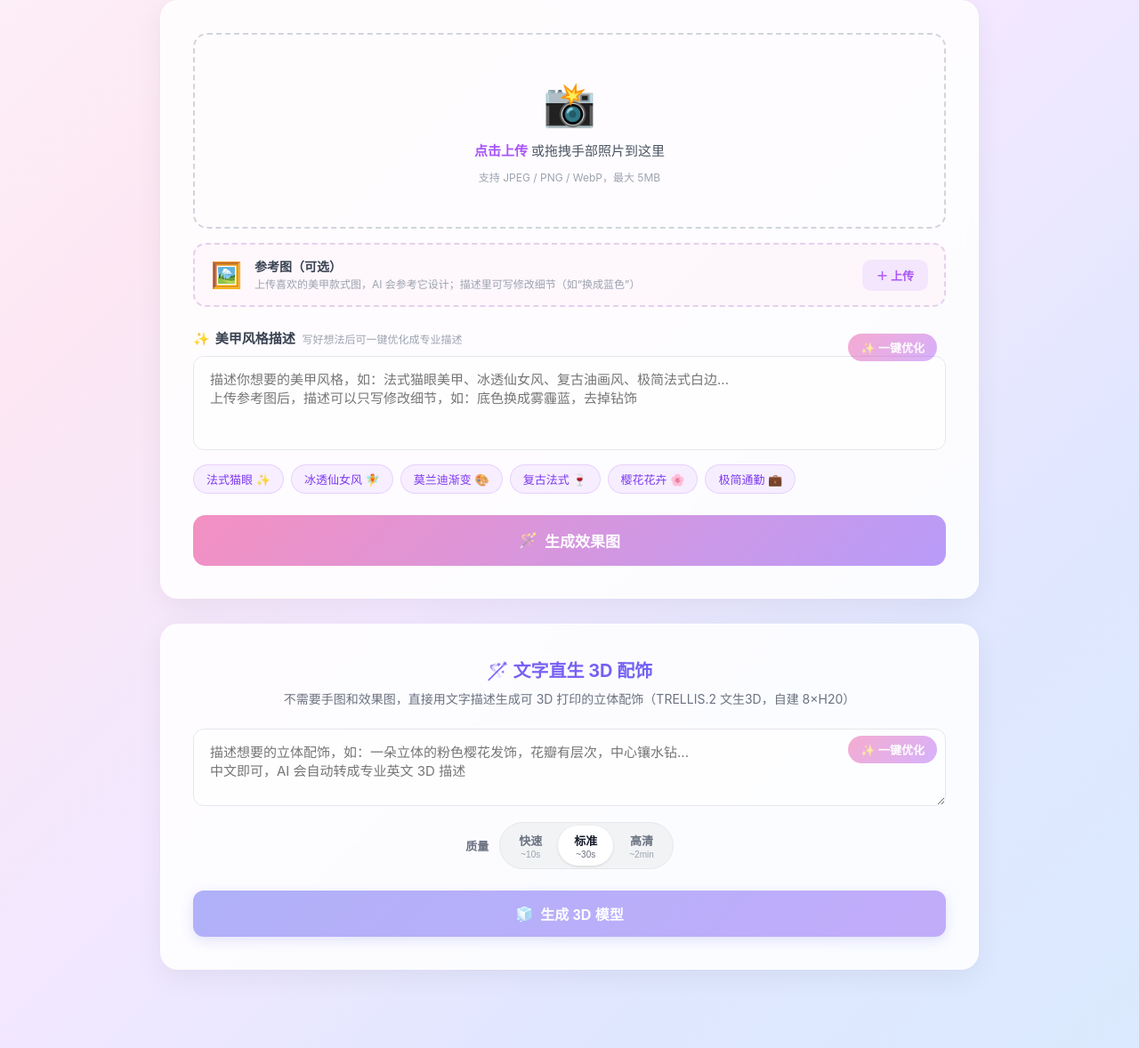
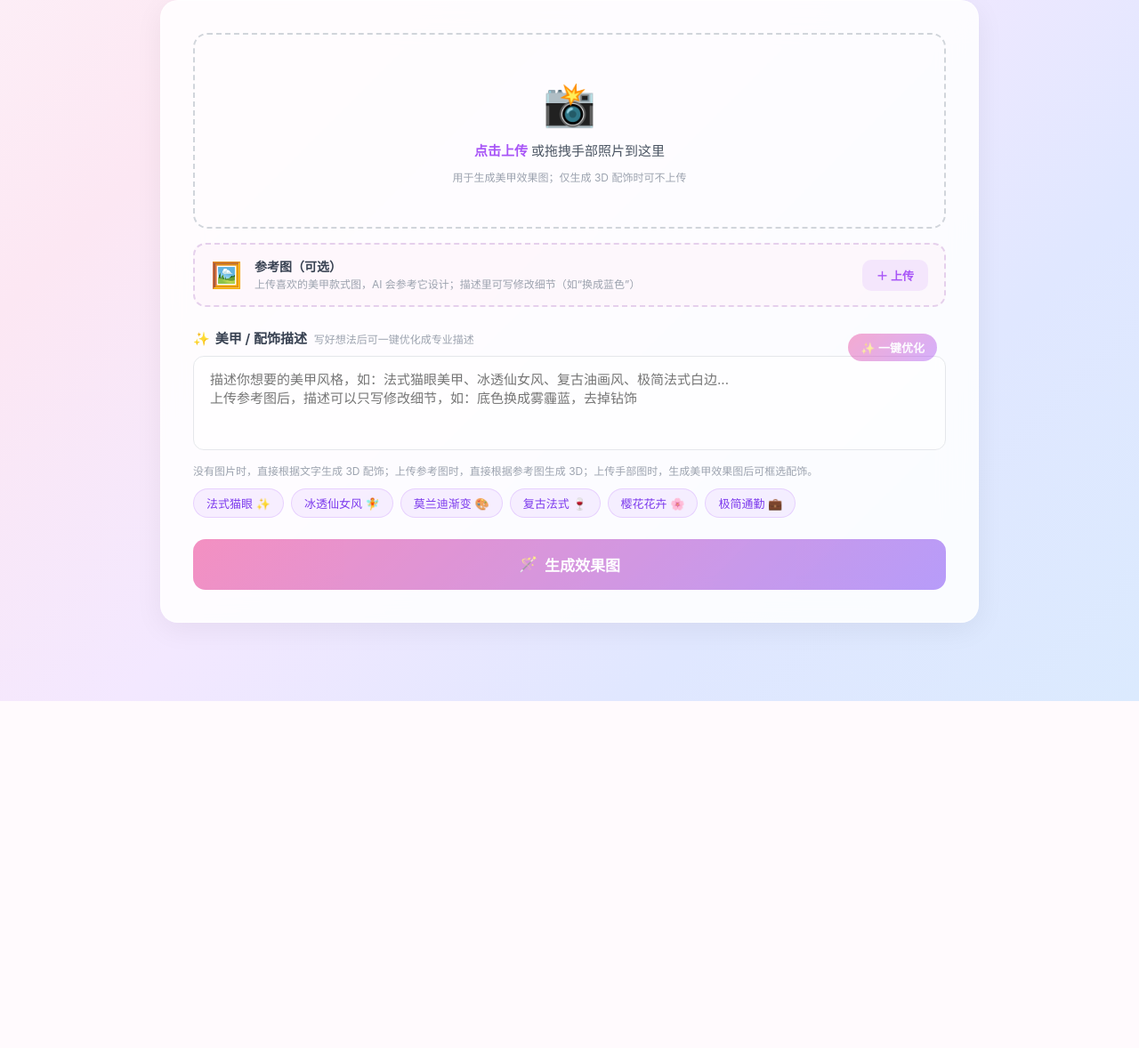
Before and after one commit to hanna-jiyuan/nailfree, a FastAPI app: template templates/index.html in a window 1280 px wide. Shown: the part 222-1400 px from the top of the page at 89% size. After the commit the page ends 1010 px from the top, so only its background shows below. Run offline with FastAPI, Linux system fonts and the light colour scheme; the template is opened without the code that fills it, so the values that code supplies are empty; some libraries are stand-ins or nearby versions.

Commit message:
Unify image and text 3D generation flow

```diff
--- a/requirements.txt
+++ b/requirements.txt
@@ -3,7 +3,7 @@ uvicorn[standard]
 jinja2
 python-multipart
 httpx
-trimesh>=4.0
+trimesh>=4.12.2,<5
 numpy
 manifold3d
 lxml
--- a/templates/index.html
+++ b/templates/index.html
@@ -831,7 +831,7 @@
                     <div class="upload-text">
                         <strong>点击上传</strong> 或拖拽手部照片到这里
                     </div>
-                    <div class="upload-hint">支持 JPEG / PNG / WebP，最大 5MB</div>
+                    <div class="upload-hint">用于生成美甲效果图；仅生成 3D 配饰时可不上传</div>
                 </div>
                 <div id="previewWrapper" class="preview-container" style="display:none">
                     <img id="previewImage" class="preview-image" src="" alt="preview">
@@ -864,10 +864,11 @@
 
             <!-- Style Input -->
             <div class="style-input-wrapper" style="margin-top: 24px; position: relative;">
-                <label><span class="emoji">✨</span>美甲风格描述 <span class="optimize-tip">写好想法后可一键优化成专业描述</span></label>
+                <label><span class="emoji">✨</span>美甲 / 配饰描述 <span class="optimize-tip">写好想法后可一键优化成专业描述</span></label>
                 <button class="optimize-btn" id="optimizeBtn" type="button" disabled title="请先输入描述或上传参考图">✨ 一键优化</button>
                 <textarea class="style-input" id="styleInput" rows="4" placeholder="描述你想要的美甲风格，如：法式猫眼美甲、冰透仙女风、复古油画风、极简法式白边...&#10;上传参考图后，描述可以只写修改细节，如：底色换成雾霾蓝，去掉钻饰"></textarea>
                 <div class="optimize-result-hint" id="optimizeResultHint" style="display:none">💡 已优化为专业描述，可继续手动编辑，或直接生成</div>
+                <p class="upload-hint" style="margin-top:10px">没有图片时，直接根据文字生成 3D 配饰；上传参考图时，直接根据参考图生成 3D；上传手部图时，生成美甲效果图后可框选配饰。</p>
                 <div class="style-presets">
                     <span class="preset-tag" data-style="法式白色猫眼美甲，优雅知性，光泽细腻">法式猫眼 ✨</span>
                     <span class="preset-tag" data-style="冰透粉色仙女风美甲，透明感强，镶嵌小珍珠和水钻">冰透仙女风 🧚</span>
@@ -889,6 +890,113 @@
                 </button>
             </div>
         </div>
+
+        <!-- ====== Text-to-3D Section ====== -->
+        <div class="card section-3d section-t3d" id="sectionT3d" style="margin-top: 28px;">
+            <div class="section-3d-title">🧊 3D 配饰生成</div>
+            <div class="section-3d-desc">上方填写描述即可直接生成；上传参考图则按参考图图生 3D。无需重复填写。</div>
+
+            <div class="t3d-input-row" style="display:none;">
+                <button class="t3d-optimize-btn" id="t3dOptimizeBtn" type="button" disabled title="请先输入描述">✨ 一键优化</button>
+                <textarea id="t3dPromptInput" rows="3" placeholder="描述想要的立体配饰，如：一朵立体的粉色樱花发饰，花瓣有层次，中心镶水钻...&#10;中文即可，AI 会自动转成专业英文 3D 描述"></textarea>
+            </div>
+            <div class="optimize-result-hint" id="t3dOptimizeHint" style="display:none">💡 已优化为专业英文 3D 描述，可继续编辑，或直接生成</div>
+
+            <!-- 质量档位 -->
+            <div class="t2-params" id="t3dParams" style="display:none;">
+                <div class="t2-row">
+                    <span class="t2-label">质量</span>
+                    <div class="engine-toggle">
+                        <button type="button" class="t3d-preset engine-opt" data-pt="512" data-steps="12" data-tex="1024">快速<small>~10s</small></button>
+                        <button type="button" class="t3d-preset engine-opt active" data-pt="1024_cascade" data-steps="12" data-tex="2048">标准<small>~30s</small></button>
+                        <button type="button" class="t3d-preset engine-opt" data-pt="1536_cascade" data-steps="20" data-tex="4096">高清<small>~2min</small></button>
+                    </div>
+                </div>
+            </div>
+
+            <div class="error-msg" id="t3dError"></div>
+
+            <div style="display:none;">
+                <button class="t3d-generate-btn" id="t3dGenerateBtn" disabled>
+                    <span>🧊</span>
+                    <span>生成 3D 模型</span>
+                </button>
+            </div>
+
+            <!-- Loading -->
+            <div class="t3d-loading" id="t3dLoading">
+                <div class="spinner-3d"></div>
+                <div class="loading-3d-text">TRELLIS.2 文生 3D 生成中...</div>
+                <div class="loading-3d-status" id="t3dLoadingStatus">任务已提交...</div>
+                <div class="loading-3d-timer" id="t3dLoadingTimer">00:00</div>
+            </div>
+
+            <!-- Result -->
+            <div class="t3d-result" id="t3dResult">
+                <div class="result-3d-grid">
+                    <div class="result-3d-item">
+                        <div class="result-3d-label">概念图（AI 生成）</div>
+                        <div class="result-3d-preview">
+                            <img id="t3dPreviewImg" src="" alt="文生 3D 概念图">
+                        </div>
+                    </div>
+                    <div class="result-3d-item">
+                        <div class="result-3d-label">3D 模型（可旋转/缩放）</div>
+                        <div class="model-viewer-wrapper">
+                            <model-viewer
+                                id="t3dModelViewer"
+                                camera-controls
+                                touch-action="pan-y"
+                                auto-rotate
+                                shadow-intensity="1"
+                                environment-image="neutral"
+                                exposure="1"
+                                alt="文生 3D 配饰模型">
+                            </model-viewer>
+                        </div>
+                    </div>
+                </div>
+                <fieldset style="border:1px solid #e5e7eb;border-radius:12px;padding:16px;margin-top:20px">
+                    <legend>彩色 3MF 打印设置</legend>
+                    <div style="display:flex;flex-wrap:wrap;gap:16px;align-items:center">
+                        <label>最多颜色数
+                            <select id="t3dColorCount">
+                                <option value="2">2 色</option>
+                                <option value="4" selected>4 色</option>
+                                <option value="8">8 色</option>
+                                <option value="16">16 色</option>
+                            </select>
+                        </label>
+                        <label>最长边（毫米）
+                            <input id="t3dSizeMm" type="number" min="1" max="300" step="0.1" value="10" style="width:80px">
+                        </label>
+                        <label>图案细节
+                            <select id="t3dRefinement">
+                                <option value="0">基础</option>
+                                <option value="1" selected>标准</option>
+                                <option value="2">精细（转换较慢）</option>
+                            </select>
+                        </label>
+                    </div>
+                    <div id="t3dColorStatus" role="status" aria-live="polite" style="font-size:13px;margin-top:10px"></div>
+                </fieldset>
+                <div class="result-3d-actions">
+                    <a class="btn-3d-download" id="t3dDownloadGlbBtn" download="t3d-accessory.glb">
+                        <span>💾</span>
+                        <span>下载 GLB 模型</span>
+                    </a>
+                    <button class="btn-3d-download" id="t3dDownloadStlBtn">
+                        <span>🖨️</span>
+                        <span>下载 STL</span>
+                    </button>
+                    <button class="btn-3d-download" id="t3dDownload3mfBtn">
+                        <span>🖨️</span>
+                        <span>下载彩色 3MF</span>
+                    </button>
+                </div>
+            </div>
+        </div>
+
 
         <!-- Loading -->
         <div class="card" id="loadingCard" style="display:none">
@@ -1078,111 +1186,6 @@
             </div>
         </div>
 
-        <!-- ====== Text-to-3D Section ====== -->
-        <div class="card section-3d section-t3d visible" id="sectionT3d" style="margin-top: 28px;">
-            <div class="section-3d-title">🪄 文字直生 3D 配饰</div>
-            <div class="section-3d-desc">不需要手图和效果图，直接用文字描述生成可 3D 打印的立体配饰（TRELLIS.2 文生3D，自建 8×H20）</div>
-
-            <div class="t3d-input-row" style="margin-top: 18px;">
-                <button class="t3d-optimize-btn" id="t3dOptimizeBtn" type="button" disabled title="请先输入描述">✨ 一键优化</button>
-                <textarea id="t3dPromptInput" rows="3" placeholder="描述想要的立体配饰，如：一朵立体的粉色樱花发饰，花瓣有层次，中心镶水钻...&#10;中文即可，AI 会自动转成专业英文 3D 描述"></textarea>
-            </div>
-            <div class="optimize-result-hint" id="t3dOptimizeHint" style="display:none">💡 已优化为专业英文 3D 描述，可继续编辑，或直接生成</div>
-
-            <!-- 质量档位 -->
-            <div class="t2-params" id="t3dParams" style="margin-top: 14px;">
-                <div class="t2-row">
-                    <span class="t2-label">质量</span>
-                    <div class="engine-toggle">
-                        <button type="button" class="t3d-preset engine-opt" data-pt="512" data-steps="12" data-tex="1024">快速<small>~10s</small></button>
-                        <button type="button" class="t3d-preset engine-opt active" data-pt="1024_cascade" data-steps="12" data-tex="2048">标准<small>~30s</small></button>
-                        <button type="button" class="t3d-preset engine-opt" data-pt="1536_cascade" data-steps="20" data-tex="4096">高清<small>~2min</small></button>
-                    </div>
-                </div>
-            </div>
-
-            <div class="error-msg" id="t3dError"></div>
-
-            <div style="margin-top: 18px;">
-                <button class="t3d-generate-btn" id="t3dGenerateBtn" disabled>
-                    <span>🧊</span>
-                    <span>生成 3D 模型</span>
-                </button>
-            </div>
-
-            <!-- Loading -->
-            <div class="t3d-loading" id="t3dLoading">
-                <div class="spinner-3d"></div>
-                <div class="loading-3d-text">TRELLIS.2 文生 3D 生成中...</div>
-                <div class="loading-3d-status" id="t3dLoadingStatus">任务已提交...</div>
-                <div class="loading-3d-timer" id="t3dLoadingTimer">00:00</div>
-            </div>
-
-            <!-- Result -->
-            <div class="t3d-result" id="t3dResult">
-                <div class="result-3d-grid">
-                    <div class="result-3d-item">
-                        <div class="result-3d-label">概念图（AI 生成）</div>
-                        <div class="result-3d-preview">
-                            <img id="t3dPreviewImg" src="" alt="文生 3D 概念图">
-                        </div>
-                    </div>
-                    <div class="result-3d-item">
-                        <div class="result-3d-label">3D 模型（可旋转/缩放）</div>
-                        <div class="model-viewer-wrapper">
-                            <model-viewer
-                                id="t3dModelViewer"
-                                camera-controls
-                                touch-action="pan-y"
-                                auto-rotate
-                                shadow-intensity="1"
-                                environment-image="neutral"
-                                exposure="1"
-                                alt="文生 3D 配饰模型">
-                            </model-viewer>
-                        </div>
-                    </div>
-                </div>
-                <fieldset style="border:1px solid #e5e7eb;border-radius:12px;padding:16px;margin-top:20px">
-                    <legend>彩色 3MF 打印设置</legend>
-                    <div style="display:flex;flex-wrap:wrap;gap:16px;align-items:center">
-                        <label>最多颜色数
-                            <select id="t3dColorCount">
-                                <option value="2">2 色</option>
-                                <option value="4" selected>4 色</option>
-                                <option value="8">8 色</option>
-                                <option value="16">16 色</option>
-                            </select>
-                        </label>
-                        <label>最长边（毫米）
-                            <input id="t3dSizeMm" type="number" min="1" max="300" step="0.1" value="10" style="width:80px">
-                        </label>
-                        <label>图案细节
-                            <select id="t3dRefinement">
-                                <option value="0">基础</option>
-                                <option value="1" selected>标准</option>
-                                <option value="2">精细（转换较慢）</option>
-                            </select>
-                        </label>
-                    </div>
-                    <div id="t3dColorStatus" role="status" aria-live="polite" style="font-size:13px;margin-top:10px"></div>
-                </fieldset>
-                <div class="result-3d-actions">
-                    <a class="btn-3d-download" id="t3dDownloadGlbBtn" download="t3d-accessory.glb">
-                        <span>💾</span>
-                        <span>下载 GLB 模型</span>
-                    </a>
-                    <button class="btn-3d-download" id="t3dDownloadStlBtn">
-                        <span>🖨️</span>
-                        <span>下载 STL</span>
-                    </button>
-                    <button class="btn-3d-download" id="t3dDownload3mfBtn">
-                        <span>🖨️</span>
-                        <span>下载彩色 3MF</span>
-                    </button>
-                </div>
-            </div>
-        </div>
     </div>
 
     <script>
@@ -1289,6 +1292,8 @@
             const formData = new FormData();
             if (desc) formData.append('style', desc);
             if (refFile) formData.append('reference', refFile);
+            // 未上传手部图时，优化为独立 3D 配饰描述；有手部图则优化美甲效果图描述。
+            if (!selectedFile) formData.append('target', '3d');
 
             try {
                 const resp = await fetch('/api/optimize-prompt', {
@@ -1396,9 +1401,19 @@
         });
 
         function updateButtonState() {
-            const hasInput = styleInput.value.trim().length > 0 || refFile;
-            generateBtn.disabled = !(selectedFile && hasInput);
+            const hasText = styleInput.value.trim().length > 0;
+            const hasInput = hasText || refFile;
+            // 有手部图：美甲试穿；仅参考图：图生3D；只有文字：文生3D。
+            generateBtn.disabled = !(hasInput && (selectedFile || refFile || hasText));
             optimizeBtn.disabled = !hasInput;
+
+            if (selectedFile) {
+                generateBtn.innerHTML = '<span>🪄</span><span>生成效果图</span>';
+            } else if (refFile) {
+                generateBtn.innerHTML = '<span>🧊</span><span>根据参考图生成 3D</span>';
+            } else {
+                generateBtn.innerHTML = '<span>🧊</span><span>根据文字生成 3D</span>';
+            }
         }
 
         // --- Generate ---
@@ -1409,7 +1424,22 @@
         });
 
         async function generate() {
-            if (!selectedFile || !(styleInput.value.trim() || refFile)) return;
+            const description = styleInput.value.trim();
+            if (!(description || refFile)) return;
+
+            // 没有手部图时不再进入美甲效果图流程：参考图直接图生3D，纯文字直接文生3D。
+            if (!selectedFile) {
+                if (refFile) {
+                    await generateReferenceImage3d(refFile);
+                } else {
+                    t3dPromptInput.value = description;
+                    t3dUpdateButtonState();
+                    sectionT3d.classList.add('visible');
+                    sectionT3d.scrollIntoView({ behavior: 'smooth', block: 'start' });
+                    t3dGenerateBtn.click();
+                }
+                return;
+            }
 
             hideError();
             resultSection.classList.remove('visible');
@@ -1418,7 +1448,7 @@
 
             const formData = new FormData();
             formData.append('image', selectedFile);
-            if (styleInput.value.trim()) formData.append('style', styleInput.value.trim());
+            if (description) formData.append('style', description);
             if (refFile) formData.append('reference', refFile);
 
             try {
@@ -1469,6 +1499,56 @@
             errorMsg.classList.remove('visible');
         }
 
+
+        async function generateReferenceImage3d(file) {
+            hideError();
+            generateBtn.disabled = true;
+            section3d.classList.add('visible');
+            cropWorkspace.classList.remove('visible');
+            result3d.classList.remove('visible');
+            error3d.classList.remove('visible');
+            loading3d.classList.add('visible');
+            loading3dStatus.textContent = '正在根据参考图提交 3D 任务...';
+            timerSeconds = 0;
+            updateTimerDisplay();
+            timerInterval = setInterval(() => { timerSeconds++; updateTimerDisplay(); }, 1000);
+
+            try {
+                const image = await new Promise((resolve, reject) => {
+                    const reader = new FileReader();
+                    reader.onload = () => resolve(reader.result);
+                    reader.onerror = () => reject(new Error('读取参考图失败'));
+                    reader.readAsDataURL(file);
+                });
+                // 参考图作为图生3D输入，固定使用 TRELLIS.2；纯文字则走文生3D管线。
+                const resp = await fetch('/api/generate-3d', {
+                    method: 'POST',
+                    headers: { 'Content-Type': 'application/json' },
+                    body: JSON.stringify({
+                        image,
+                        engine: 'trellis2',
+                        pipeline_type: '1024_cascade',
+                        steps: 12,
+                        texture_size: 2048,
+                    }),
+                });
+                if (!resp.ok) {
+                    const err = await resp.json().catch(() => ({}));
+                    throw new Error(err.detail || resp.statusText);
+                }
+                const data = await resp.json();
+                loading3dStatus.textContent = '任务排队中...';
+                section3d.scrollIntoView({ behavior: 'smooth', block: 'start' });
+                startPolling(data.task_id);
+            } catch (err) {
+                stopTimer();
+                loading3d.classList.remove('visible');
+                error3d.textContent = '❌ 提交失败：' + (err.message || '未知错误');
+                error3d.classList.add('visible');
+                generateBtn.disabled = false;
+                updateButtonState();
+            }
+        }
 
         // ===== 3D Accessory Generation Logic =====
         const section3d = document.getElementById('section3d');
@@ -2016,6 +2096,7 @@
         });
 
         // ===== Text-to-3D Logic（文字直生 3D 配饰）=====
+        const sectionT3d = document.getElementById('sectionT3d');
         const t3dPromptInput = document.getElementById('t3dPromptInput');
         const t3dOptimizeBtn = document.getElementById('t3dOptimizeBtn');
         const t3dOptimizeHint = document.getElementById('t3dOptimizeHint');
```
